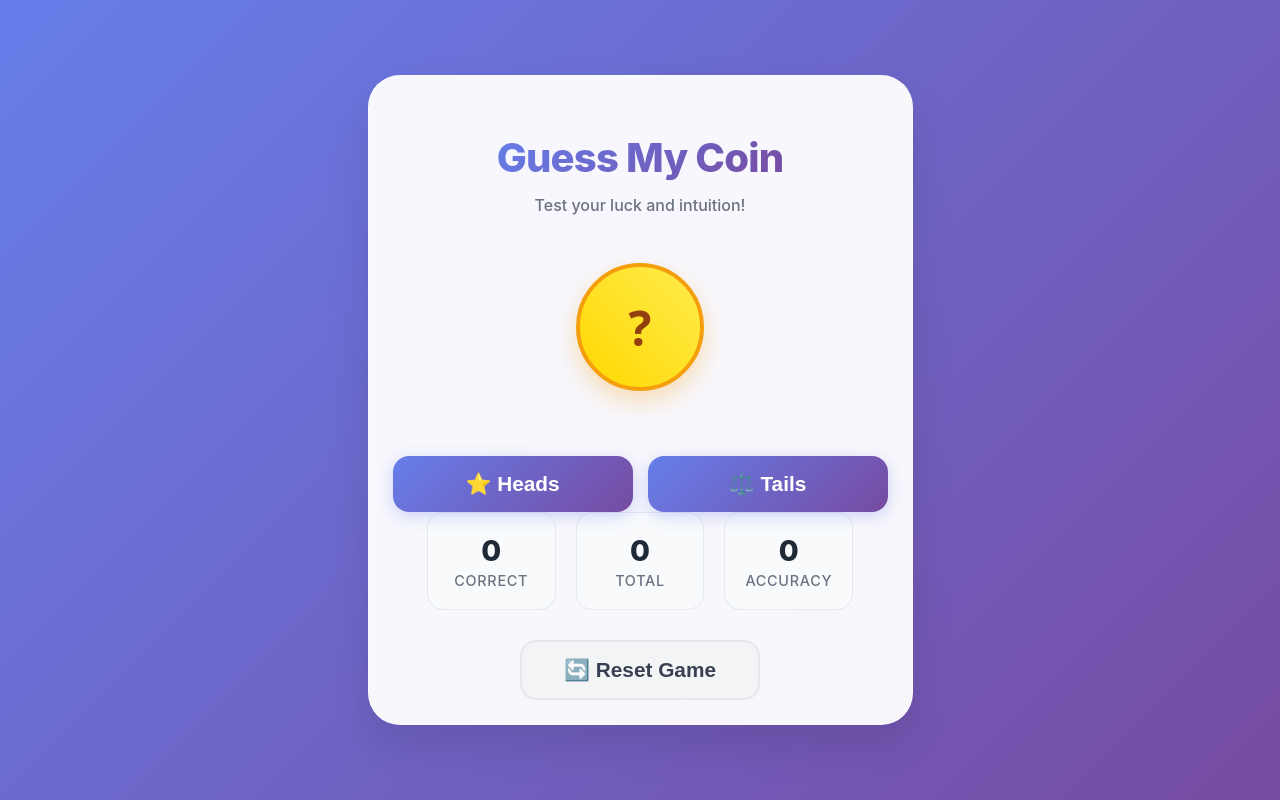
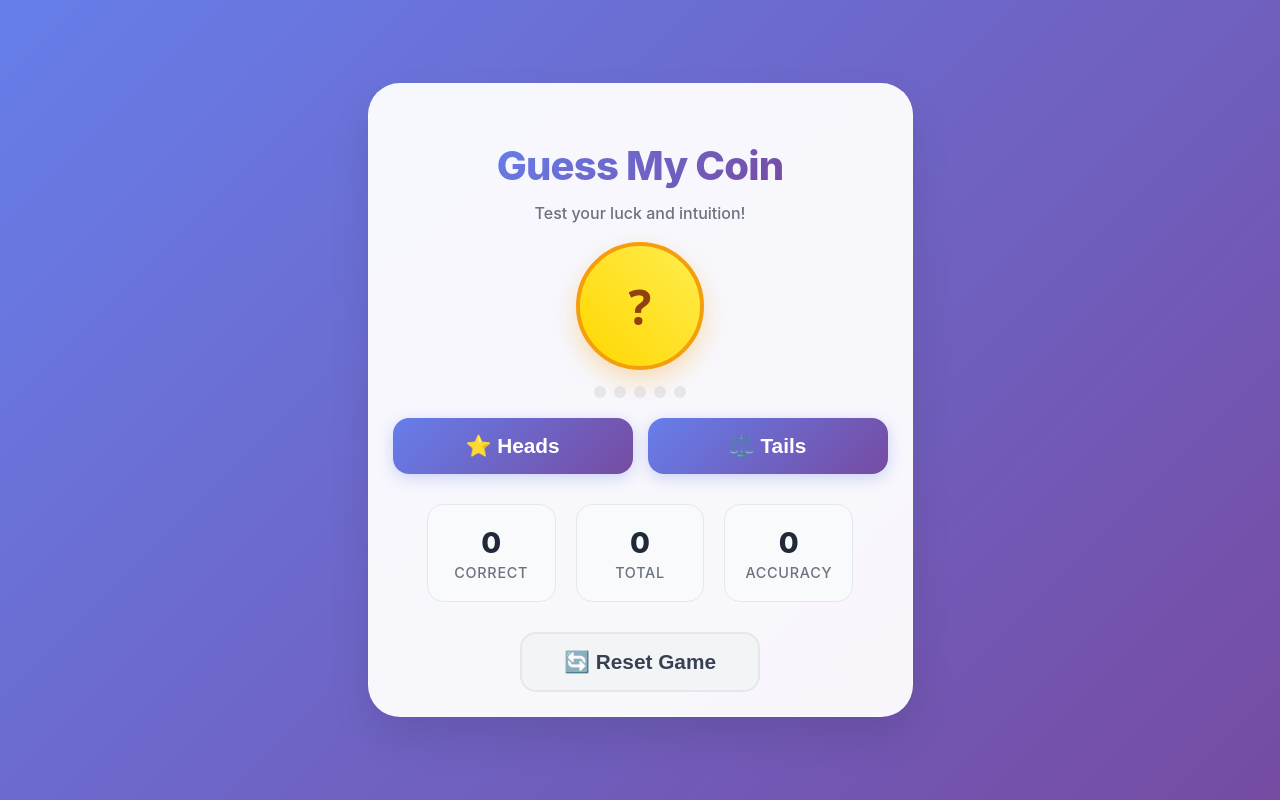
Before and after one commit to 01eon/react-guess-my-coin, a React (Vite) app: page / in a window 1280 px wide. Built offline with nearby package versions, Linux system fonts and the light colour scheme; a web font is replaced by a local one.

Commit message:
Added: StreakIndicator's GameContext

```diff
--- a/src/components/coin-display/coin-display.style.jsx
+++ b/src/components/coin-display/coin-display.style.jsx
@@ -4,7 +4,7 @@ import styled, { keyframes } from "styled-components";
 export const CoinDisp = styled.div`
   display: flex;
   justify-content: center;
-  margin: 2.8rem 0;
+  margin: 1rem 0;
 `;
 const flip = keyframes`
     0% { transform: rotateY(0); }
--- a/src/components/results/results.style.jsx
+++ b/src/components/results/results.style.jsx
@@ -7,7 +7,7 @@ export const ResultsBase = styled.div`
   font-weight: 600;
   font-size: 1.1rem;
   opacity: 0;
-  margin: 1rem 0;
+  margin-top: 1rem;
   transform: translateY(10px);
   transition: all 0.3s ease;
   width: 50%;
--- a/src/components/status-card/status-card.style.jsx
+++ b/src/components/status-card/status-card.style.jsx
@@ -4,7 +4,7 @@ export const StatusContainer = styled.div`
   display: grid;
   grid-template-columns: repeat(3, 1fr);
   gap: 20px;
-  margin-bottom: 30px;
+  margin: 30px 0;
 `;
 
 export const StatusCardContainer = styled.div`
--- a/src/components/streak-indicator/streak-indicator.component.jsx
+++ b/src/components/streak-indicator/streak-indicator.component.jsx
@@ -1,11 +1,22 @@
-import { StreakContainer } from "./streak-indicator.style"
+import { useContext } from "react";
 
+import {
+  StreakContainer,
+  StreakDot,
+  StreakDotActive,
+} from "./streak-indicator.style";
+
+import { GameContext } from "../../context/game.context";
 const StreakIndicator = () => {
-    return (
-        <>
-            <StreakContainer id="streakIndicator" />
-        </>
-    )
-}
+  const { currentStreak, maxStreak } = useContext(GameContext);
+  return (
+    <StreakContainer>
+      {Array.from({ length: maxStreak }).map((_, i) => {
+        const DotComponent = i < currentStreak ? StreakDotActive : StreakDot;
+        return <DotComponent key={i} />;
+      })}
+    </StreakContainer>
+  );
+};
 
 export default StreakIndicator;
--- a/src/components/streak-indicator/streak-indicator.style.jsx
+++ b/src/components/streak-indicator/streak-indicator.style.jsx
@@ -6,3 +6,16 @@ export const StreakContainer = styled.div`
   gap: 8px;
   margin-bottom: 20px;
 `;
+
+export const StreakDot = styled.div`
+  width: 12px;
+  height: 12px;
+  border-radius: 50%;
+  background: #e5e7eb;
+  transition: all 0.2s ease;
+`;
+
+export const StreakDotActive = styled(StreakDot)`
+  background: linear-gradient(135deg, #667eea, #764ba2);
+  transform: scale(1.2);
+`;
```
Also changed, not shown: src/context/game.context.jsx (+4 -4 lines).
